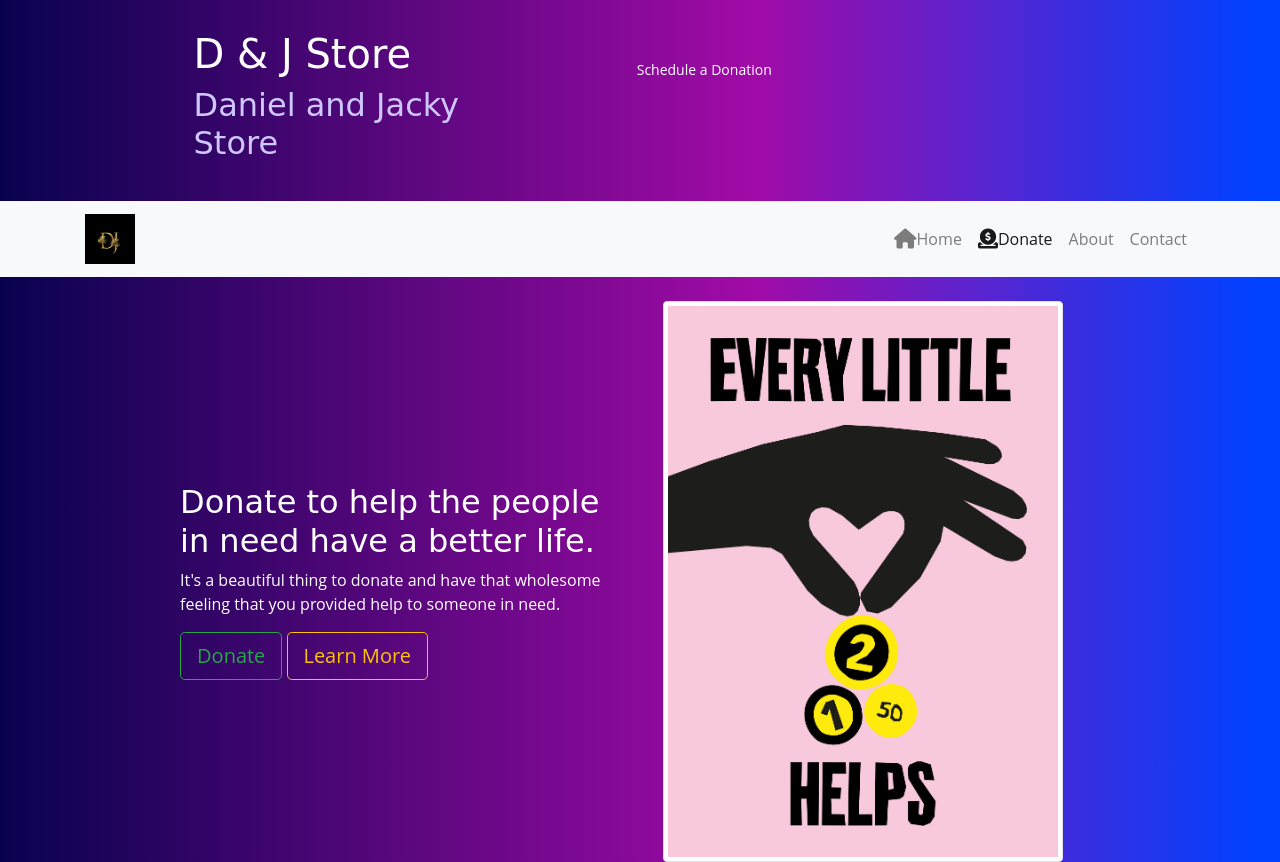
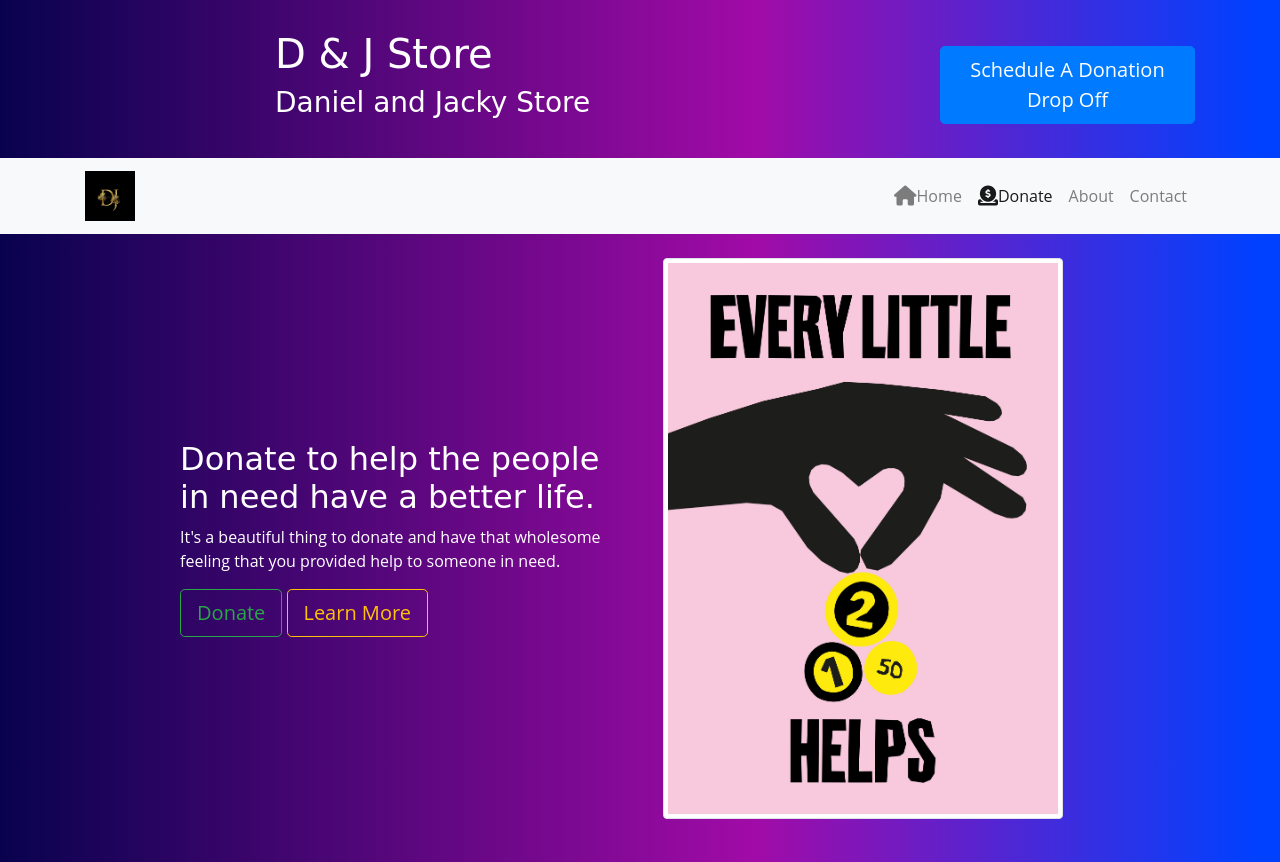
Before and after one commit to ahdoy888/donation_website, a website: page donate.html in a window 1280 px wide. Shown: the top 862 px of the page. Drawn offline with nearby package versions, Linux system fonts and the light colour scheme; some icons are missing.

Commit message:
donate page revised

```diff
--- a/donate.html
+++ b/donate.html
@@ -13,12 +13,6 @@
    <link rel="preconnect" href="https://fonts.gstatic.com">
    <link href="https://fonts.googleapis.com/css2?family=Montserrat:ital,wght@1,300&display=swap" rel="stylesheet">
 
-      <style>
-        .container {
-          display:flex;
-        }
-
-      </style>
     </head>
     <style>
       .jumbotron {
@@ -31,20 +25,19 @@
       <header class="jumbotron jumbotron-fluid">
         <div class="container">
             <div class="row">
-                <div class="col-4 col-sm-3 col-md-2 align-self-center">
+                <div class="col-4 col-sm-3 col-md-2">
+
                 </div>
                 <div class="col">
                     <h1>D & J Store</h1>
-                    <h2>Daniel and Jacky Store</h2>
+                    <h3>Daniel and Jacky Store</h3>
                 </div>
-                <div class="col-md-4 col-xl-2 mt-4 ml-5">
-                  <div class="media">
-                    <button type="button" class="btn btn-sm text-white btn align-items-center text-nowrap" id="#reserveModal">Schedule a Donation</button>
-                  </div>
+                <div class="col-md-3 col-xl-3 mt-3">
+                    <button class="btn btn-lg text-white btn-primary" role="button" data-toggle="modal" data-target="#reserveModal">Schedule A Donation Drop Off</button>
                 </div>
             </div>
         </div>
-      </header>
+    </header>
       <div id="reserveModal" class="modal fade" role="dialog">
         <div class="modal-dialog modal-lg " role="document">
             <div class="modal-content">
```
